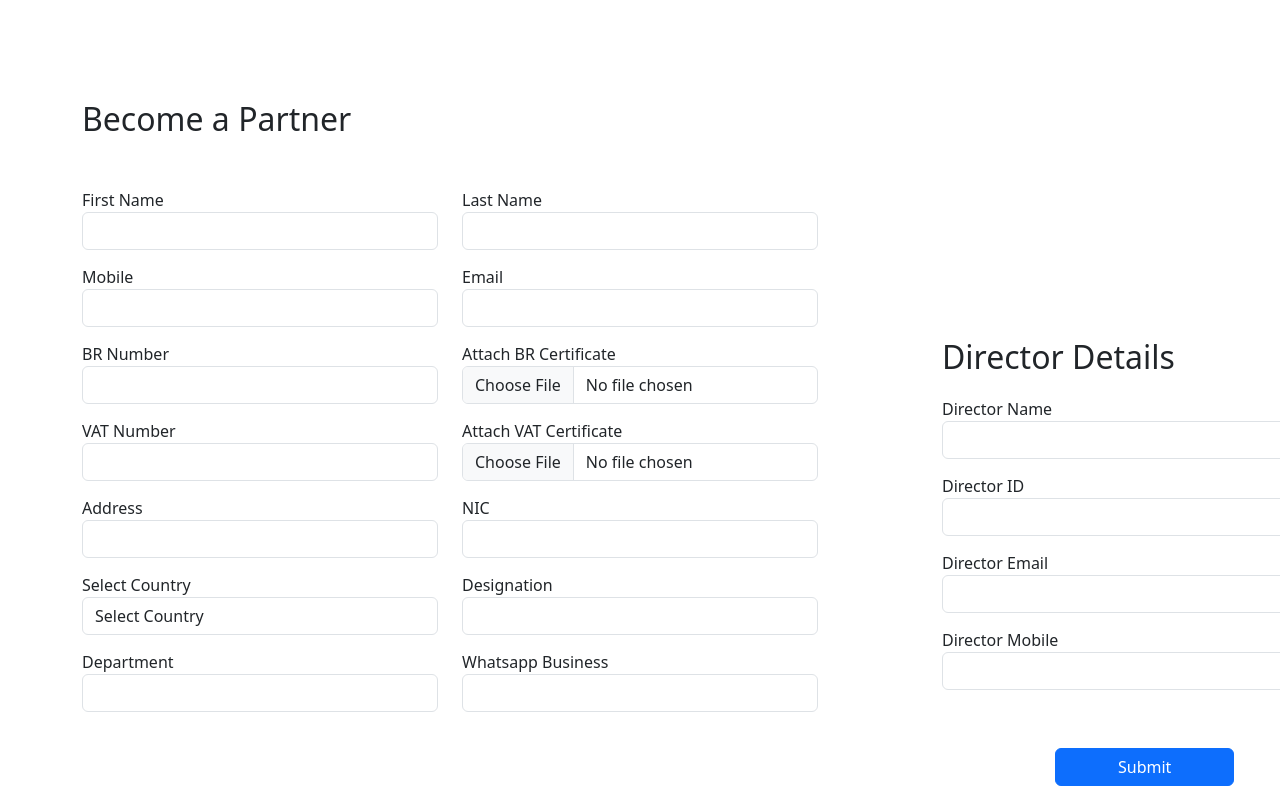
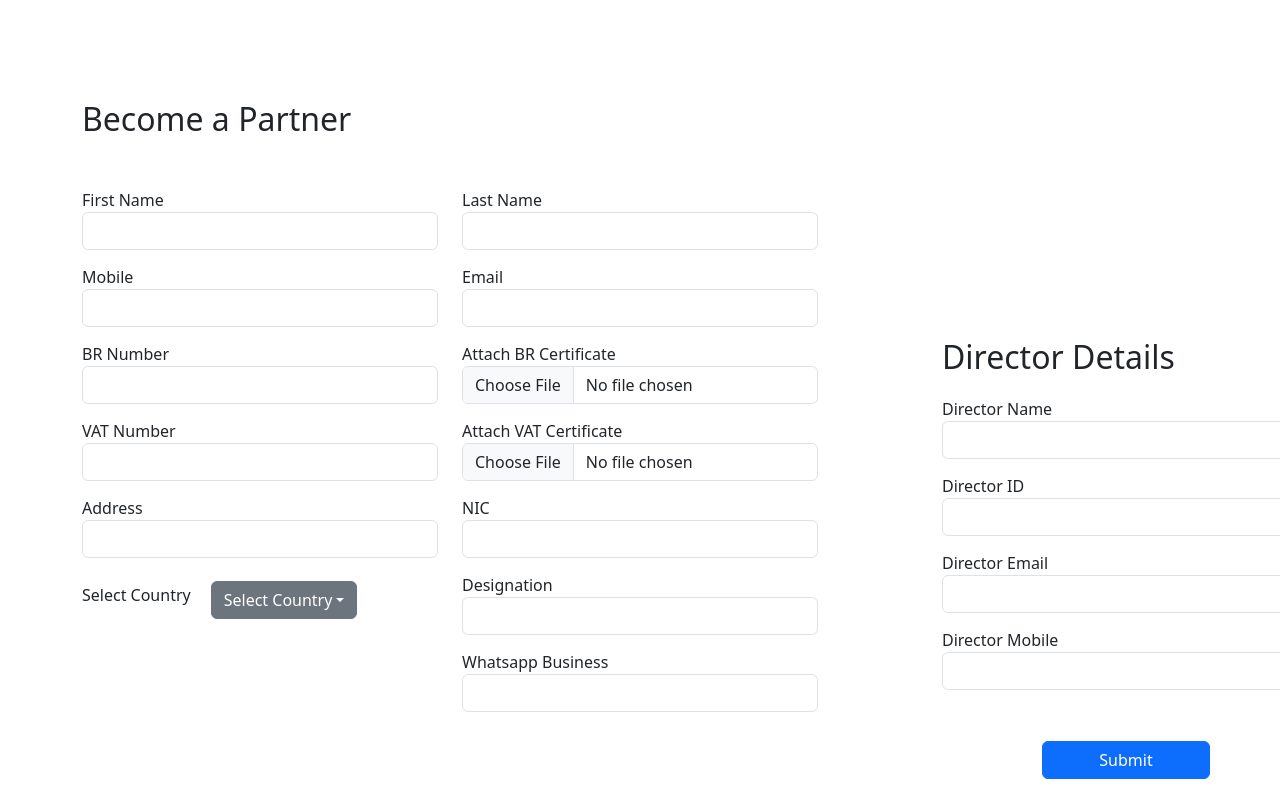
Before and after one commit to Shenal246/PartnerCenter_Partner, a React (Create React App) app: page / in a window 1280 px wide. Shown: the top 800 px of the page. Built offline with nearby package versions, Linux system fonts and the light colour scheme.

Commit message:
CSS updated

```diff
--- a/public/index.html
+++ b/public/index.html
@@ -10,6 +10,10 @@
       content="Web site created using create-react-app"
     />
     <link rel="apple-touch-icon" href="%PUBLIC_URL%/logo192.png" />
+    <!-- Add this in your public/index.html -->
+<link href="https://cdn.jsdelivr.net/npm/bootstrap@5.3.0/dist/css/bootstrap.min.css" rel="stylesheet">
+<script src="https://cdn.jsdelivr.net/npm/bootstrap@5.3.0/dist/js/bootstrap.bundle.min.js"></script>
+
     <!--
       manifest.json provides metadata used when your web app is installed on a
       user's mobile device or desktop. See https://developers.google.com/web/fundamentals/web-app-manifest/
--- a/src/Components/BecomePartner/BecomePartner.css
+++ b/src/Components/BecomePartner/BecomePartner.css
@@ -29,7 +29,13 @@ h2 {
     margin-top: 30px;
 }
 
-.btn{
-    margin-left: 100px;
+.btton{
+    margin-left: 200px;
     margin-top: 20px;
 }
+
+.btn-group{
+    margin-left: 20px;
+    width: 100px ;
+
+}
--- a/src/Components/BecomePartner/BecomePartner.js
+++ b/src/Components/BecomePartner/BecomePartner.js
@@ -1,4 +1,4 @@
-import React from 'react';
+import React, { useState } from 'react';
 import { useForm } from 'react-hook-form';
 import { yupResolver } from '@hookform/resolvers/yup';
 import * as yup from 'yup';
@@ -9,7 +9,7 @@ import './BecomePartner.css';
 const schema = yup.object().shape({
     firstName: yup.string().required("First Name is required"),
     lastName: yup.string().required("Last Name is required"),
-    mobile: yup.string().required("Mobile is required"),
+    mobile: yup.string().required("Mobile is required").matches(/^\d{10}$/, "Mobile must be a 10-digit number"),
     email: yup.string().email("Invalid email").required("Email is required"),
     brNumber: yup.string().required("BR Number is required"),
     vatNumber: yup.string().required("VAT Number is required"),
@@ -18,19 +18,25 @@ const schema = yup.object().shape({
     department: yup.string().required("Department is required"),
     nic: yup.string().required("NIC is required"),
     designation: yup.string().required("Designation is required"),
-    whatsappBusiness: yup.string().required("Whatsapp Business is required"),
+    whatsappBusiness: yup.string().required("Whatsapp Business is required").matches(/^\d{10}$/, "Whatsapp Business must be a 10-digit number"),
     directorName: yup.string().required("Director Name is required"),
     directorId: yup.string().required("Director ID is required"),
     directorEmail: yup.string().email("Invalid email").required("Director Email is required"),
-    directorMobile: yup.string().required("Director Mobile is required"),
+    directorMobile: yup.string().required("Director Mobile is required").matches(/^\d{10}$/, "Director Mobile must be a 10-digit number"),
     brCertificate: yup.mixed().required("BR Certificate is required"),
     vatCertificate: yup.mixed().required("VAT Certificate is required"),
 });
 
 const BecomePartner = () => {
-    const { register, handleSubmit, formState: { errors } } = useForm({
+    const [selectedCountry, setSelectedCountry] = useState('');
+    const { register, handleSubmit, setValue, formState: { errors } } = useForm({
         resolver: yupResolver(schema),
     });
+
+    const handleSelect = (country) => {
+        setSelectedCountry(country);
+        setValue('country', country, { shouldValidate: true });
+    };
 
     const onSubmit = data => {
         const formData = new FormData();
@@ -50,7 +56,7 @@ const BecomePartner = () => {
     return (
         <div className="container mt-5">
             <div className='row topic'>
-                <h2 >Become a Partner</h2>
+                <h2>Become a Partner</h2>
             </div>
 
             <form onSubmit={handleSubmit(onSubmit)}>
@@ -81,24 +87,29 @@ const BecomePartner = () => {
                             <input type="text" {...register('address')} className="form-control" />
                             {errors.address && <p className="text-danger">{errors.address.message}</p>}
                         </div>
-                        <div className="form-group">
-                            <label>Select Country</label>
-                            <select {...register('country')} className="form-control">
-                                <option value="">Select Country</option>
-                                <option value="USA">USA</option>
-                                <option value="Canada">Canada</option>
-                                <option value="UK">UK</option>
-                                {/* Add more countries as needed */}
-                            </select>
-                            {errors.country && <p className="text-danger">{errors.country.message}</p>}
-                        </div>
-                        <div className="form-group">
+                        {/* <div className="form-group">
                             <label>Department</label>
                             <input type="text" {...register('department')} className="form-control" />
                             {errors.department && <p className="text-danger">{errors.department.message}</p>}
+                        </div> */}
+                        <div className="form-group">
+                            <label className='select-country'>Select Country</label>
+                            <div className="btn-group">
+                                <button type="button" className="btn btn-secondary dropdown-toggle mt-2" data-bs-toggle="dropdown" aria-expanded="false">
+                                    {selectedCountry || 'Select Country'}
+                                </button>
+                                <ul className="dropdown-menu">
+                                    <li><a className="dropdown-item" href="#" onClick={() => handleSelect('Sri Lanka')}>Sri Lanka</a></li>
+                                    <li><a className="dropdown-item" href="#" onClick={() => handleSelect('Cambodia')}>Cambodia</a></li>
+                                    <li><a className="dropdown-item" href="#" onClick={() => handleSelect('Thailand')}>Thailand</a></li>
+                                    <li><a className="dropdown-item" href="#" onClick={() => handleSelect('Maldives')}>Maldives</a></li>
+                                </ul>
+                            </div>
+                            {errors.country && <p className="text-danger">{errors.country.message}</p>}
                         </div>
+
                     </div>
-                    <div className="col-md-4">
+                    <div className="col-md-4 clmn2">
                         <div className="form-group">
                             <label>Last Name</label>
                             <input type="text" {...register('lastName')} className="form-control" />
@@ -137,7 +148,7 @@ const BecomePartner = () => {
                     </div>
 
                     <div className='col-md-4 directorDetails'>
-                        <div className='row' >
+                        <div className='row'>
                             <div className="form-group1">
                                 <div className='row topic'>
                                     <h2>Director Details</h2>
@@ -164,17 +175,11 @@ const BecomePartner = () => {
                             </div>
                         </div>
 
-                        <div className='row btn'>
+                        <div className='row btton'>
                             <button type="submit" className="btn btn-primary mt-3">Submit</button>
                         </div>
                     </div>
-
-
                 </div>
-
-
-
-
             </form>
         </div>
     );
```
